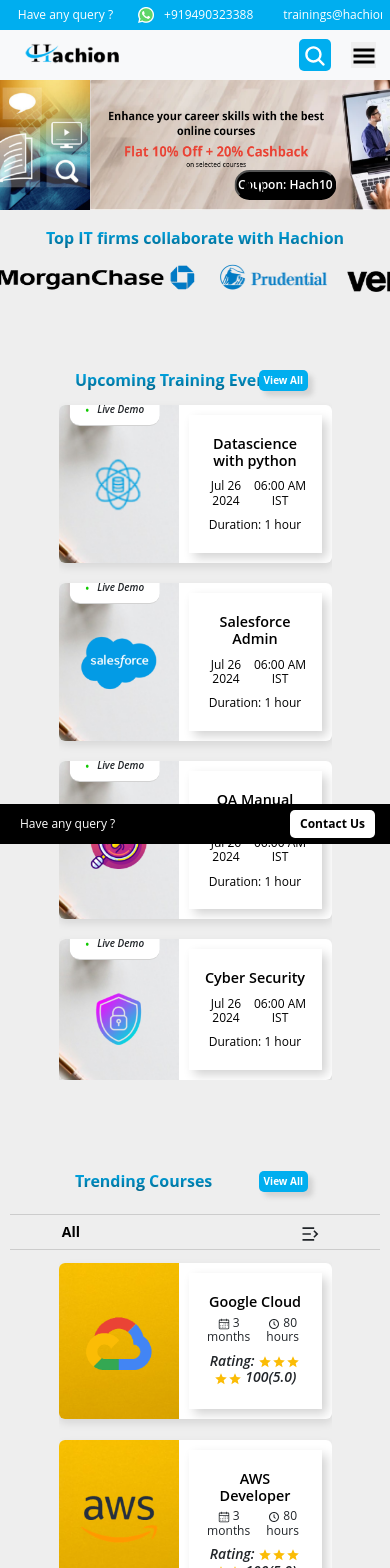
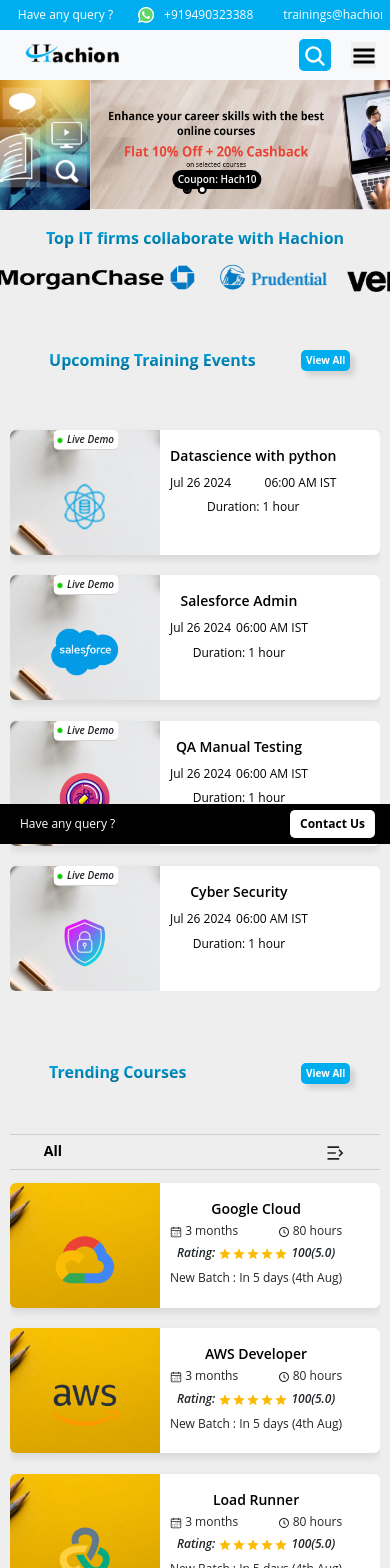
Before and after one commit to hachiondev/hachion, a React (Create React App) app: page / in a window 390 px wide. Shown: the top 1568 px of the page. Built offline with nearby package versions, Linux system fonts and the light colour scheme.

Commit message:
sirisha 16/10

```diff
--- a/src/Components/UserPanel/Corporate.css
+++ b/src/Components/UserPanel/Corporate.css
@@ -346,27 +346,25 @@
 
    }
    .learner-card{
-       height: 430px;
+       height: auto;
        width: 40vw;
        border-radius: 30px;
        background-color: rgba(255,255,255,1);
        margin-top:2vh;
        margin-left: 8vw;
-
-
    }
-   .learner-image{
-       height: 140px;
-       width:140px;
+   .profile-image{
+       height: 120px !important;
+       width:120px !important;
        border-radius: 50%;
        border:4px solid white;
        margin-left: 20px;
-       margin-top: -1.25vh;
+       margin-top: -2vh;
    }
-   .profile-image{
+   /* .profile-image{
        height: 120px !important;
        width: 120px !important;
-   }
+   } */
    .learner-top{
        display: flex;
        flex-direction: row;
@@ -456,9 +454,9 @@
      }
 
      .carousel-indicators {
-       top: 55vh;
+       top: 45vh;
        display: flex;
-       /* left: 10%; */
+       left: 10%;
        transform: translateX(10%);
        justify-content: center;
        z-index: 1;
@@ -905,16 +903,16 @@
       }
 
       .learner-card-item {
-        display: flex;
+        display: block;
         justify-content: center;
-        width: 400px;
+        align-content: center;
+        max-width: 400px;
         height: 320px;
-        margin-left: 30px;
         margin-top: 20px;
       }
 
       .learner-card {
-        width: 340px;
+        max-width: 340px;
         height: 250px;
         /* margin-bottom: 10px; */
         position: relative;
--- a/src/Components/UserPanel/CourseCard.jsx
+++ b/src/Components/UserPanel/CourseCard.jsx
@@ -15,7 +15,7 @@
  <img src={image} alt='card-img' className='card-icon'/>
     </div>
 
- <div className='course-details'>
+ <div className='card-course-details'>
  <h5 className='course-name'>{heading}</h5>
 <div className='course-time'>
     <h6 className='course-month' ><RxCalendar/>   {month}</h6>
@@ -25,10 +25,10 @@
 <h6 className='course-review'>Rating: < MdOutlineStar className='star-icon'/>
 < MdOutlineStar className='star-icon'/>< MdOutlineStar className='star-icon'/>
 < MdOutlineStar className='star-icon'/>< MdOutlineStar className='star-icon'/> 100(5.0) </h6>
-<button className='enroll-btn'>View Details</button>
 <div className='new-batch'>
   <p className='new-batch-para'>New Batch : <span> In 5 days (4th Aug)</span></p>
 </div>
+<button className='enroll-btn'>View Details</button>
  </div>
 </div>
 </>
--- a/src/Components/UserPanel/Home.css
+++ b/src/Components/UserPanel/Home.css
@@ -125,7 +125,6 @@
 width:6.85vw;
 padding: 5px;
 border-radius:5px;
-
 background-color: rgba(0, 174, 239, 1);
 color:white;
 font-weight: 700;
@@ -133,38 +132,39 @@
 border:none;
 margin-left: 250px;
 margin-bottom: 2vh;
-
 }
 
 .modal-footer{
 display: flex;
 justify-items: center;
 }
-
 
 .modal fade{
 width: 21.5vw;
 height:29.4vh ;
 border-radius: 20px 20px 20px 20px;
 }
+
 .modal-para{
 font-size:1.25rem;
 font-weight: 400;
 color:rgba(22, 159, 44, 1);
 }
+
 .recover{
 font-weight:400 ;
 font-size: 2.25rem;
 margin: 4vh;
 }
+
 .login-link-home{
 font-size: 1.1rem;
 font-weight: 500;
 padding:5px;
-
 text-decoration: none;
 color:white;
 }
+
 .login-div{
 display:flex;
 justify-content: center;
@@ -174,7 +174,6 @@
 font-weight: 700;
 gap:1rem;
 padding: 10px;
-
 }
 
 
@@ -337,13 +336,16 @@
 .carousel-btn{
 display: flex;
 justify-content: center;
+padding-bottom: 5%;
+padding-right: 50%;
 }
 
 .coupon-btn{
 background-color: #000000;
 color: white;
 border-radius: 30px;
-padding:1vh;
+padding: 3px 15px;
+border: none;
 font-size: 1.1rem;
 font-weight: 600;
 }
@@ -351,19 +353,17 @@
 background-color: #EA4335;
 }
 
-
 .home-background{
 background-color:#EEEEEE;
 }
 .register-now-btn{
-
 border-radius: 30px;
-padding:1vh;
+padding: 3px 15px;
 background-color: #ECC963;
 color: #000000;
 border: none;
 margin-top: 2vh;
-font-size: 1.25rem;
+font-size: 1.1rem;
 font-weight: 600;
 }
 .register-now-btn:hover{
@@ -455,7 +455,7 @@
 
 .view-all{
 border-radius: 10px;
-padding: 15px;
+padding: 5px 10px;
 background-color: rgba(0, 174, 239, 1);
 color:rgba(255, 255, 255, 1);
 font-weight:700;
@@ -474,19 +474,21 @@
 }
 
 .training-events-head{
-display: flex;
-align-items: center;
-justify-content: center;
-padding-top: 2vh;
-margin-bottom: 2vh;
+margin-top: 50px;
+margin-left: 40%;
+justify-content: space-between;
+display: flex;
+padding-top: 20px;
+margin-bottom: 50px;
 }
 
 .view-btn{
 display: flex;
-align-items: flex-end;
+align-items: center;
 justify-content: flex-end;
- margin-right: 250px;
-margin-top:-80px;
+margin-right: 60px;
+margin-top:-100px;
+margin-bottom: 50px;
 }
 
 .view-btn:hover{
@@ -495,7 +497,7 @@
 
 .card-header-div{
 position:relative;
-display:inline-block;
+display: flex;
 }
 
 .card-img-div{
@@ -525,18 +527,38 @@
 }
 .card-header{
 font-weight: 600;
-font-size: 1.1rem;
+font-size: 16px;
 font-style:italic;
 position: absolute;
 left: 47%;
 border-radius:10px;
-top:1vh;
-margin-top: 1vh;
+top: 0;
+margin-top: 2vh;
 transform: translate(-50%,-50%);
-padding:5px 5px;
+padding:3px 8px !important;
 text-align: center;
 background-color: white !important;
+color: rgba(16, 201, 0, 1) ;
+white-space: nowrap;
+}
+
+.card-header-icon{
+  margin-right:10px;
+  font-size:10px;
   color: rgba(16, 201, 0, 1);
+  animation: growShrink 2s infinite ease-in-out;
+  }
+
+  @keyframes growShrink {
+    0% {
+      transform: scale(1);
+    }
+    50% {
+      transform: scale(1.4); /* Grow */
+    }
+    100% {
+      transform: scale(1); /* Shrink back to original size */
+    }
   }
 
 .dropdown-container {
@@ -594,7 +616,7 @@
   box-shadow:5px 5px 5px #d3d3d3;
   }
 
-.course-details{
+.card-course-details{
 padding: 1vh;
 text-align: center;
 transition: all 0.3s ease;
@@ -612,7 +634,7 @@
 }
 .enroll-btn{
 border-radius:10px;
-padding:1vh 2vh;
+padding: 5px 10px;
 font-size:1.1rem;
 font-weight: 700;
 background-color: rgba(0, 174, 239, 1);
@@ -623,7 +645,7 @@
 transition: all 0.3s ease
 }
 .enroll-btn:hover{
-background-color: darkblue;
+background-color: #0D6EFD;
 }
 .card:hover .card-img-div{
 width:7vw;
@@ -636,11 +658,20 @@
 border-top-left-radius: 0;
 border-top-right-radius: 0;
 }
-.card:hover .course-details
+.card:hover .card-course-details
 {
 background-color:rgba(0, 174, 239, 1) ;
 color: white !important;
 }
+.card:hover .course-review
+{
+display: none;
+}
+.card:hover .new-batch-para
+{
+color: white !important;
+display: block;
+}
 .card:hover .course-date
 {
 
@@ -648,11 +679,9 @@
 }
 .card:hover .course-name
 {
-
 color: white !important;
 }
 .card:hover .card-icon{
-
 height: 10vh;
 }
 .card:hover .enroll-btn{
@@ -705,9 +734,10 @@
 border-radius: 20px 20px 50px 50px;
 
 }
-.new-batch{
+.new-batch-para{
 display: none;
 }
+
 .card-image {
 display: block;
 width: 100%;
@@ -1378,16 +1408,36 @@
 }
 
 #autoScrollingBanner .carousel-indicators {
+  position: absolute; /* Ensure the indicators are positioned relative to the banner */
+  top:59vh; /* Set 20px margin from the bottom of the banner */
+  left: 35%; /* Center the indicators horizontally */
+  transform: translateX(-35%); /* Centering adjustment */
+  }
+
+  #autoScrollingBanner .carousel-indicators button {
+  width: 5px;
+  height: 5px;
+  }
+
+  .carousel-btn{
+    margin-bottom: -40px !important;
+  padding-right: 50%;
+  }
+
+#autoScrollingBanner .carousel-indicators {
+  display: flex;
+  justify-content: center;
 top: auto;
 bottom: 0vh; /* 2vh from bottom */
-left: 50%;
+/* left: 50%; */
 transform: translateX(-50%);
 }
 
 .coupon-btn, .register-now-btn {
-font-size: 12px;
-padding: 2px;
-margin-bottom: -30px !important;
+font-size: 10px;
+padding: 2px 5px;
+border-radius: 20px;
+/* margin-bottom: -30px !important; */
 }
 .d-block{
 height: 130px;
@@ -1397,11 +1447,6 @@
 height: 50px !important;
 margin-top: 0px !important;
 }
-
-/* .association-head{
-font-size: 16px;
-margin-top:-20px;
-} */
 
 .logos{
 padding: 2px 0;
@@ -1417,8 +1462,10 @@
 margin-top: 1vh;
 }
 
-.new-batch-para{
+.new-batch-para {
+  display: block;
 font-size: 12px;
+white-space: nowrap;
 }
 
 .card-image{
@@ -1432,37 +1479,67 @@
 }
 
 .view-btn{
-margin-right: 72px;
+margin-right: 8%;
 margin-left: 5px;
-margin-top:-60px;
-
-}
-.course-details{
-padding: 15px;
-
-}
+margin-top:-30px;
+}
+
 .view-all{
 font-size: 10px;
 padding: 3px 5px;
 border-radius: 5px;
 }
 
+.card{
+  max-Width: 380px;
+  height: 125px;
+  background-color: white;
+  border-radius: 10px;
+  }
+
 .card-icon{
   padding: 10px;
-}
-
+  height: 70px;
+  width: auto;
+}
+
+.card-header-icon{
+   margin-right:5px;
+    font-size:5px;
+    color: rgba(16, 201, 0, 1);
+    animation: growShrink 2s infinite ease-in-out;
+    }
 .card-header{
   font-size: 10px;
   font-style: italic;
-padding: 0vh;
-margin: 0px;
+  padding: 2px 4px !important;
+  margin: 5px;
   top: 5px;
+  border-radius: 5px;
   color: #15750C;
   white-space: nowrap;
   }
 
+.card-image{
+  width: 150px;
+  height: 125px;
+  }
+
+.card-course-details{
+  padding: 10px;
+  width: auto;
+  height: 125px;
+  }
+
 .course-name{
-font-size: 0.9rem;
+  font-size: 14px;
+  display: -webkit-box;
+  -webkit-box-orient: vertical;
+  -webkit-line-clamp: 2; /* Limits the text to 2 lines */
+  overflow: hidden; /* Hides overflowing text */
+  text-overflow: ellipsis;
+  line-height: 1.5;
+  max-height: 3em;
 }
 
 .course-time{
@@ -1477,9 +1554,9 @@
 
 .training-events-head{
 padding-top: 5px;
-margin-bottom: 30px;
-margin-top: 20px;
-margin-left: 13%;
+margin-bottom: 0px;
+margin-top: 0px;
+margin-left: 6%;
 justify-content: space-between;
 }
 
@@ -1487,7 +1564,6 @@
   display: flex;
   justify-content: space-between;
   align-items: center;
-  margin-top: 5px;
   padding: 5px;
   border-top: 1px solid #ccc;
   border-bottom: 1px solid #ccc;
@@ -1495,7 +1571,7 @@
 
 .course-title{
   font-size: 14px !important ;
-  margin-left: 13%;
+  margin-left: 8%;
   color: #000;
   font-weight: 700;
   letter-spacing: 2%;
@@ -1563,7 +1639,7 @@
 .course-menu-icon {
   font-size: 20px;
   cursor: pointer;
-  margin-right: 55px;
+  margin-right: 30px;
   margin-top: 0;
 }
 
@@ -1573,6 +1649,7 @@
   flex-direction: column;
   font-size: 12px;
   text-align: center;
+  max-width: 380px;
   }
 
   .course-card {
@@ -1606,7 +1683,8 @@
 }
 
 .course-review{
-font-size: 14px;
+font-size: 12px;
+white-space: nowrap;
 }
 
 .career-div {
--- a/src/Components/UserPanel/TrainingCard.jsx
+++ b/src/Components/UserPanel/TrainingCard.jsx
@@ -15,12 +15,12 @@
  <img src={imageUrl} alt="Card" className="card-image" />
  <div className='card-header'>
   {/* <p className='card-header-content'> */}
-  <FaCircle style={{color:'rgba(16, 201, 0, 1)',marginRight:'1vh',height:'1.5vh',width:'0.8vw'}}/>Live Demo</div>
+  <FaCircle className='card-header-icon'/>Live Demo</div>
   {/* <div className='card-img-div'>
  </div>  */}
   <img src={props.image} alt='card-img' className='card-icon'/>
  </div>
- <div className='course-details'>
+ <div className='card-course-details'>
  <h5 className='course-name'>{props.heading}</h5>
 <div className='course-time'>
     <h6 className='course-date' >{props.date}</h6>
--- a/src/Components/UserPanel/TrainingEvents.jsx
+++ b/src/Components/UserPanel/TrainingEvents.jsx
@@ -12,12 +12,12 @@
   return (
     <>
 <div className='training-events'>
-<div>
+
     <div className='training-events-head'>
 <h1 className='association-head'>Upcoming Training Events</h1></div>
 <div className='view-btn'>
 <button className='view-all' onClick={()=>navigate('/course')}>View All</button>
-</div>
+
 </div>
 <div className='training-card-holder'>
 
```
Also changed, not shown: src/Components/UserPanel/Course.css (+117 -43 lines), src/Components/UserPanel/Sidebar.jsx (+80 -17 lines), 12 other files (tests, documents, lock files or other folders). Lines whose indentation alone changed are shown as unchanged.
